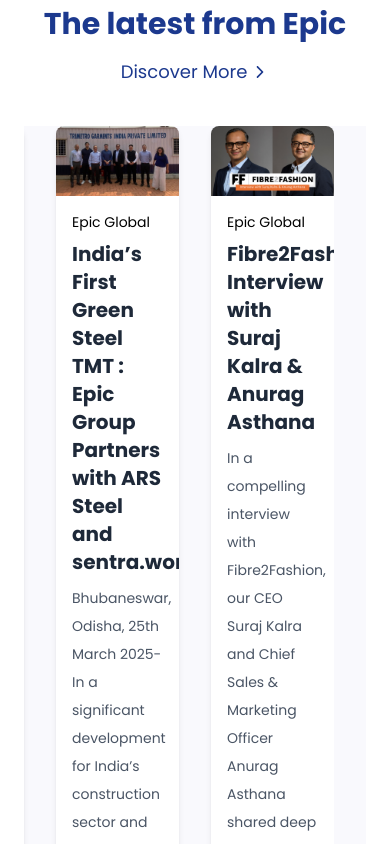
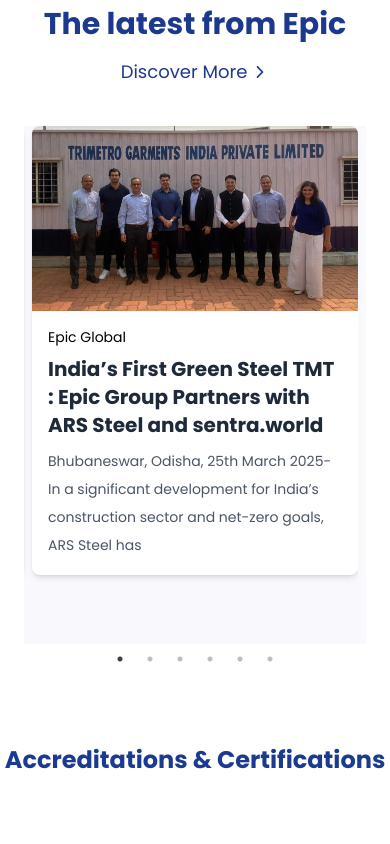
Before and after one commit to sumaiya-tml0/epic-group, a React (Vite) app: page / in a window 390 px wide. Shown: the part 4340-5184 px from the top of the page. Built offline with nearby package versions, Linux system fonts and the light colour scheme.

Commit message:
fixed responsiveness

```diff
--- a/src/components/Certifications.jsx
+++ b/src/components/Certifications.jsx
@@ -16,9 +16,9 @@
 
 function Certifications() {
   return (
-    <div>
-     <div className='text-center uppercase font-bold text-2xl md:text-3xl lg:text-4xl text-[#1a3b91] mb-8'>
-        <h2>Accreditations & CertificatIONS</h2>
+    <div className="pt-15">
+     <div className='text-center capitalize font-bold text-2xl md:text-3xl lg:text-5xl text-[#1a3b91] mb-8'>
+        <h2>Accreditations & Certifications</h2>
     </div>
       <Marquee
        pauseOnHover="true"
--- a/src/components/latest/Latest.jsx
+++ b/src/components/latest/Latest.jsx
@@ -73,6 +73,23 @@
     speed: 200,
     slidesToShow: 2,
     slidesToScroll: 2,
+    responsive: [
+      {
+        breakpoint: 600,
+        settings: {
+          slidesToShow: 2,
+          slidesToScroll: 2,
+
+        }
+      },
+      {
+        breakpoint: 480,
+        settings: {
+          slidesToShow: 1,
+          slidesToScroll: 1
+        }
+      }
+    ]
   };
 
   return (
@@ -91,10 +108,10 @@
       <div className="slider-container max-w-[1250px] mx-auto">
         <Slider
           {...settings}
-          className="gap-6 pr-8 pb-8 bg-[#f9f9fd] cursor-grab"
+          className="gap-6 pr-2 md:pr-8 pb-8 bg-[#f9f9fd] cursor-grab"
         >
           {items.map((item) => (
-            <div className="pl-8">
+            <div className="pl-2 md:pl-8">
               <div
               key={item.id}
               className="bg-white rounded-lg shadow-md overflow-hidden"
```
